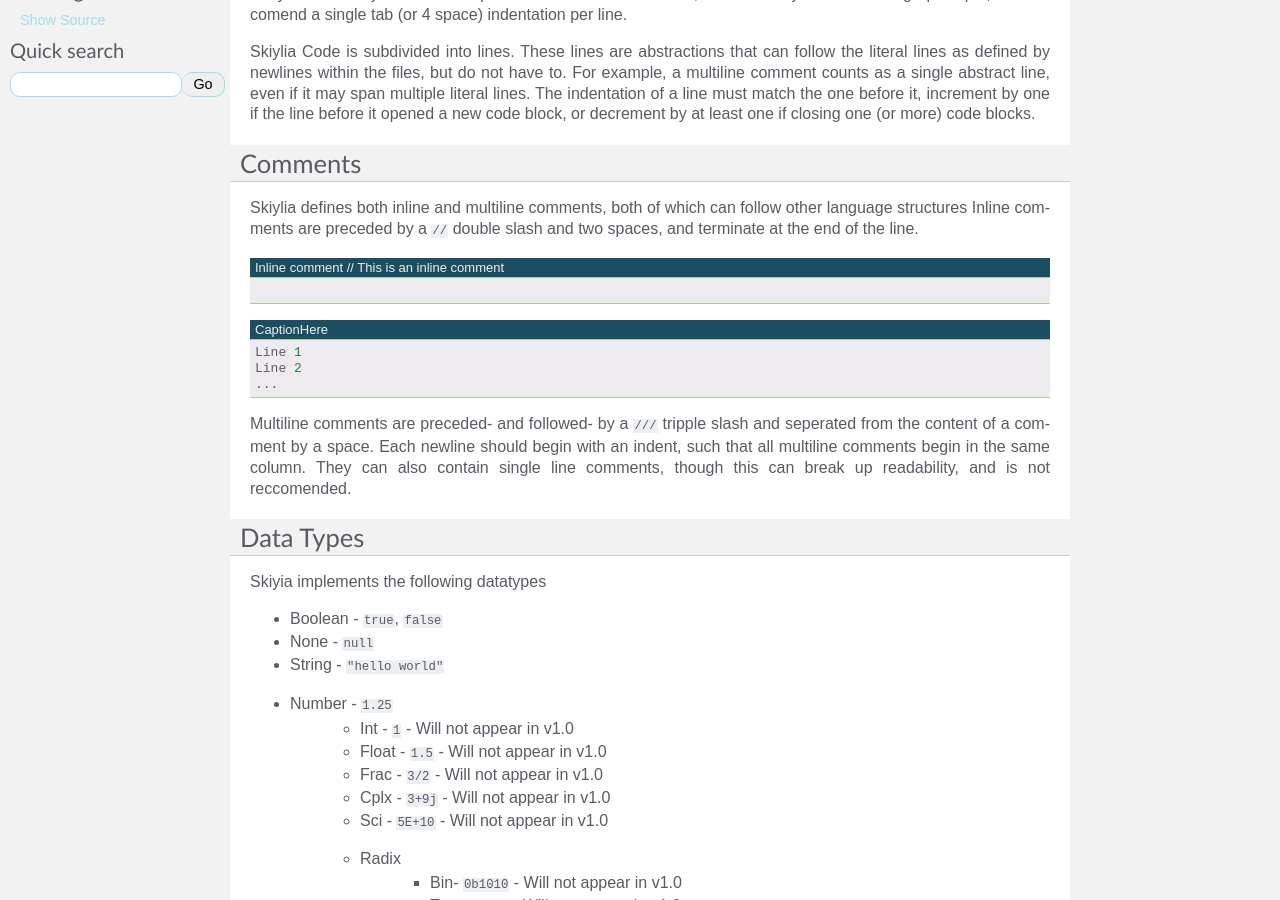
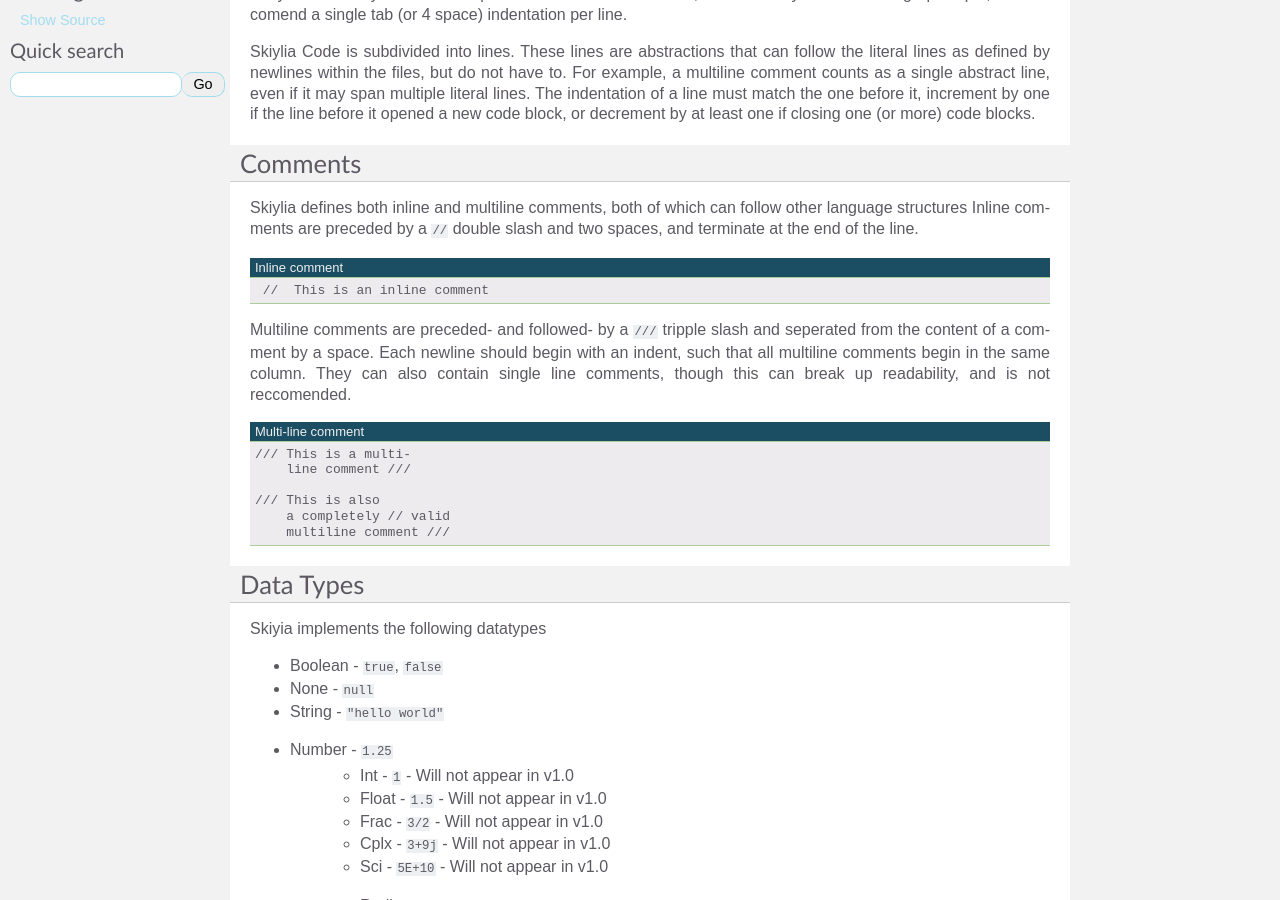
Before and after one commit to SK1Y101/Skiylia, a Sphinx documentation site: the page built from docs/source/design.rst, in a window 1280 px wide and 900 px high, scrolled down 323 px. Built offline with Sphinx 7.4.7, drawn with Linux system fonts in a browser that asks for light colours.

Commit message:
fix code?

```diff
--- a/docs/source/design.rst
+++ b/docs/source/design.rst
@@ -29,26 +29,24 @@ Inline comments are preceded by a ``//`` double slash and two spaces, and termin
 
 .. code-block:: none
    :caption: Inline comment
+
     //  This is an inline comment
 
-.. code-block:: sh
-   :caption: CaptionHere
-
-   Line 1
-   Line 2
-   ...
 
 Multiline comments are preceded- and followed- by a ``///`` tripple slash and seperated from the content of a comment by a space.
 Each newline should begin with an indent, such that all multiline comments begin in the same column. They can also contain single
 line comments, though this can break up readability, and is not reccomended.
 
 .. code-block:: none
+    :caption: Multi-line comment
+
     /// This is a multi-
         line comment ///
 
     /// This is also
         a completely // valid
         multiline comment ///
+
 
 Data Types
 ~~~~~~~~~~
```
